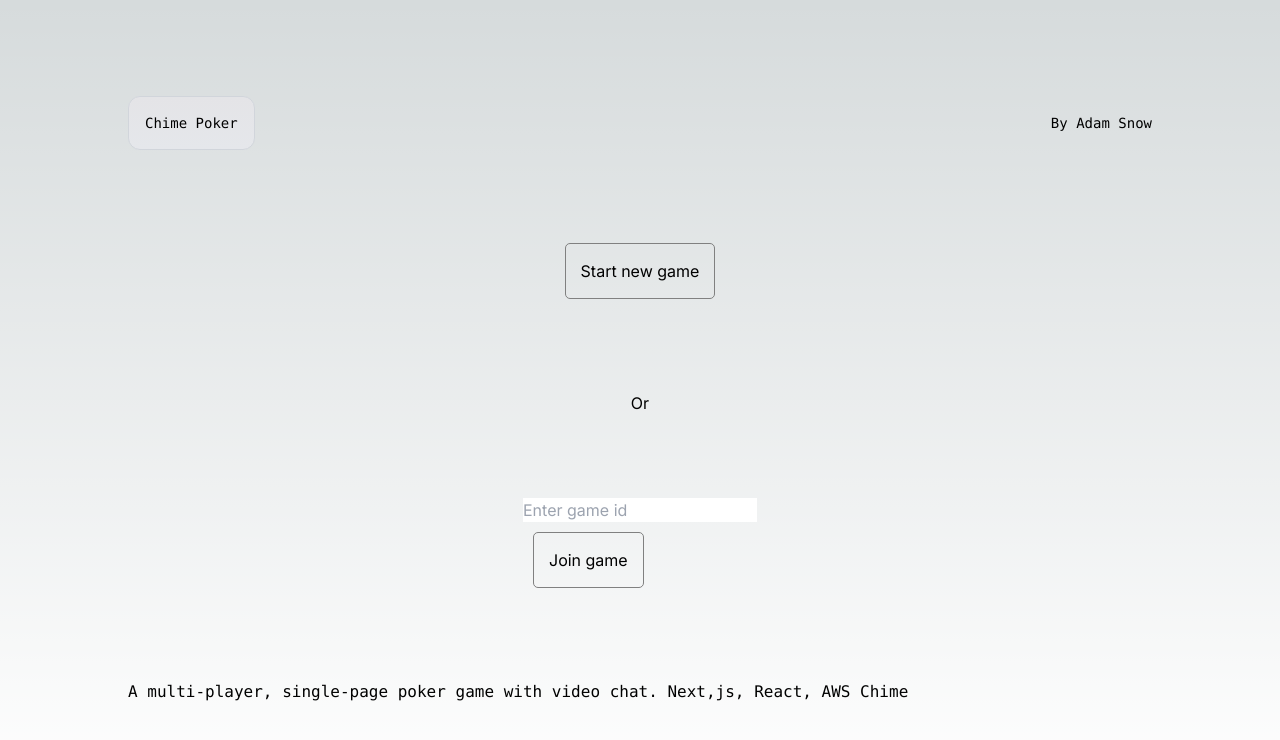
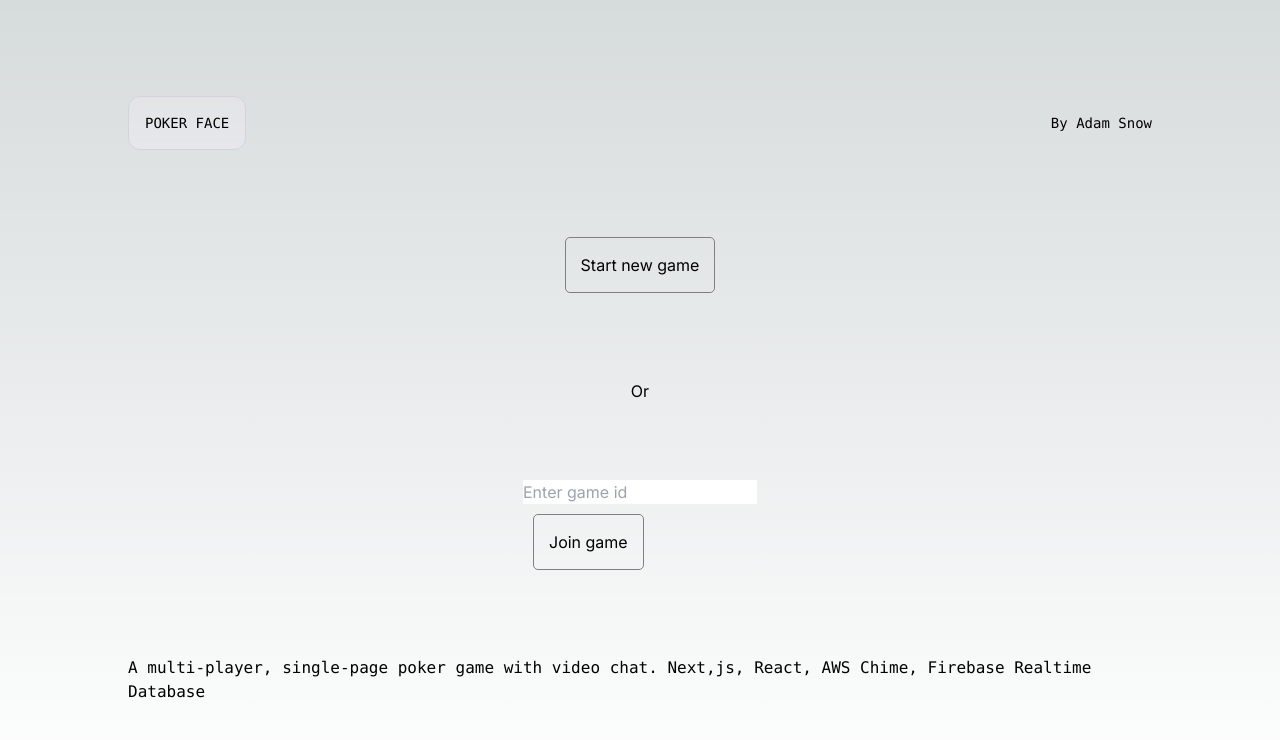
Before and after one commit to adamjohnsnow/chime-poker, a Next.js app: page / in a window 1280 px wide. Shown: the top 740 px of the page. Built offline with nearby package versions, Linux system fonts and the light colour scheme.

Commit message:
update to poker face

```diff
--- a/package.json
+++ b/package.json
@@ -1,5 +1,5 @@
 {
-  "name": "chime-poker",
+  "name": "poker-face",
   "version": "0.1.0",
   "private": true,
   "scripts": {
--- a/src/app/layout.tsx
+++ b/src/app/layout.tsx
@@ -1,22 +1,22 @@
-import './globals.css'
-import type { Metadata } from 'next'
-import { Inter } from 'next/font/google'
+import "./globals.css";
+import type { Metadata } from "next";
+import { Inter } from "next/font/google";
 
-const inter = Inter({ subsets: ['latin'] })
+const inter = Inter({ subsets: ["latin"] });
 
 export const metadata: Metadata = {
-  title: 'Chime Poker',
-  description: 'Generated by create next app',
-}
+  title: "POKER FACE",
+  description: "Generated by create next app",
+};
 
 export default function RootLayout({
   children,
 }: {
-  children: React.ReactNode
+  children: React.ReactNode;
 }) {
   return (
     <html lang="en">
       <body className={inter.className}>{children}</body>
     </html>
-  )
+  );
 }
--- a/src/app/page.tsx
+++ b/src/app/page.tsx
@@ -27,7 +27,7 @@ export default function Home() {
       <audio id="chime-audio" />
       <div className="z-10 max-w-5xl w-full items-center justify-between font-mono text-sm lg:flex">
         <p className="fixed left-0 top-0 flex w-full justify-center border-b border-gray-300 bg-gradient-to-b from-zinc-200 pb-6 pt-8 backdrop-blur-2xl dark:border-neutral-800 dark:bg-zinc-800/30 dark:from-inherit lg:static lg:w-auto  lg:rounded-xl lg:border lg:bg-gray-200 lg:p-4 lg:dark:bg-zinc-800/30">
-          Chime Poker
+          POKER FACE
         </p>
         <div className="fixed bottom-0 left-0 flex h-48 w-full items-end justify-center bg-gradient-to-t from-white via-white dark:from-black dark:via-black lg:static lg:h-auto lg:w-auto lg:bg-none">
           <a
@@ -62,7 +62,7 @@ export default function Home() {
 
       <div className="mb-32 grid text-center lg:max-w-5xl lg:w-full lg:mb-0 lg:text-left font-mono">
         A multi-player, single-page poker game with video chat. Next,js, React,
-        AWS Chime
+        AWS Chime, Firebase Realtime Database
       </div>
     </main>
   );
```
